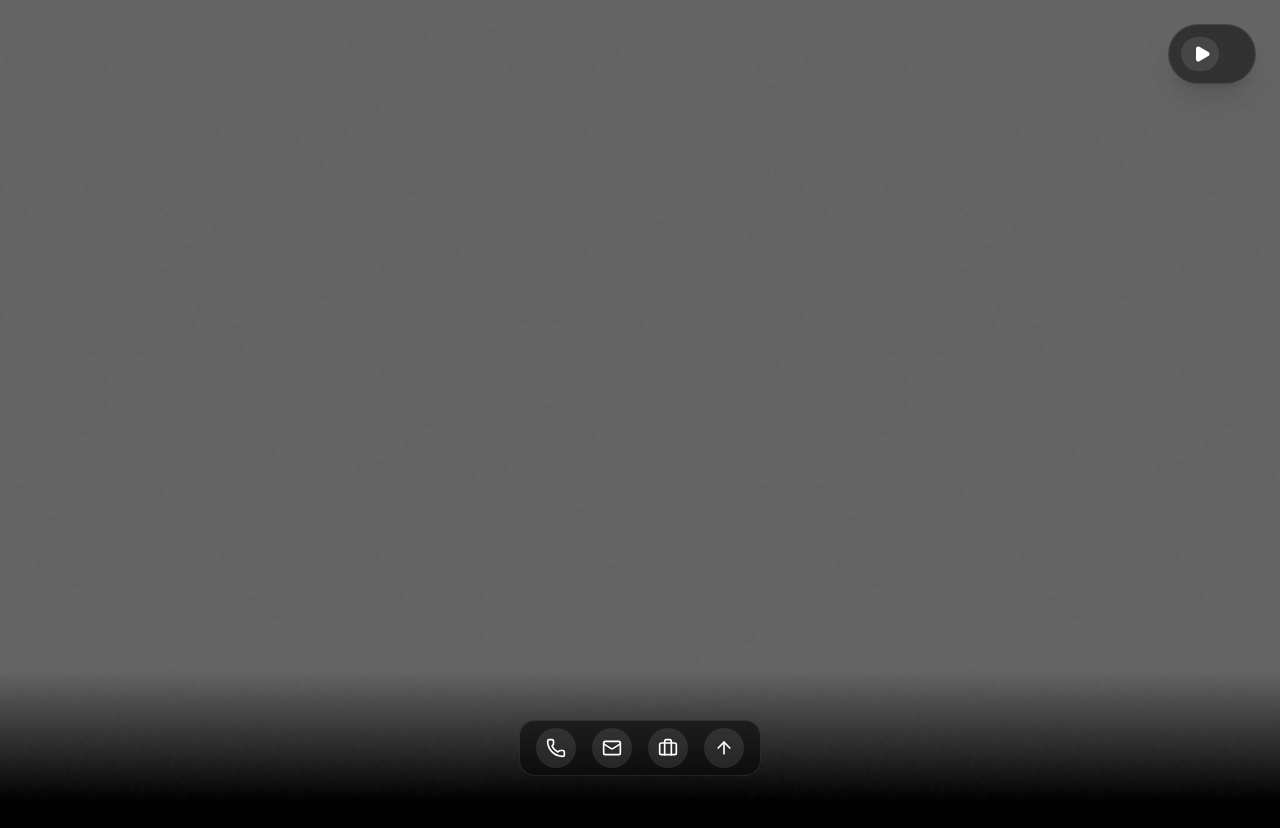
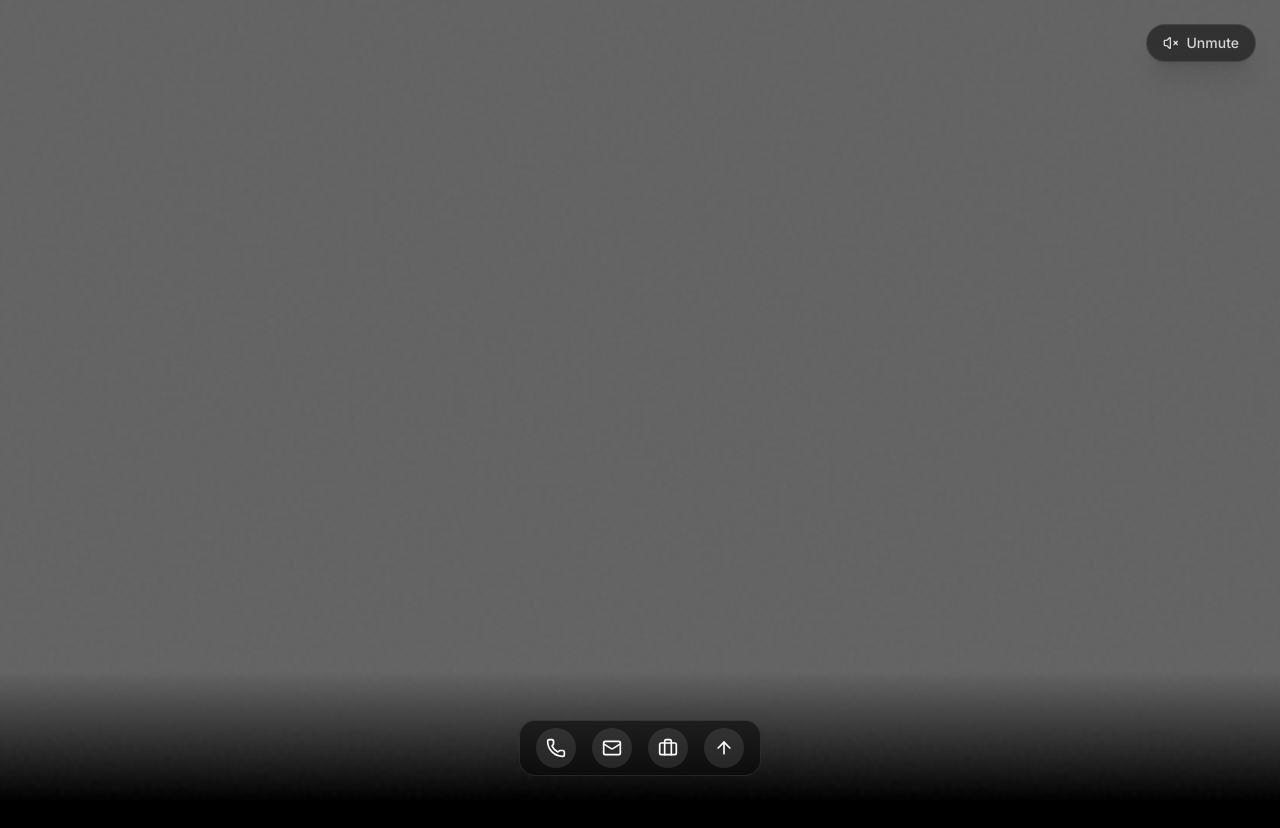
Before and after one commit to AliHasan5991/Hasan-website, a Next.js app: page / in a window 1280 px wide. Shown: the top 828 px of the page. Built offline with nearby package versions, Linux system fonts and the light colour scheme.

Commit message:
feat: implement muted autoplay audio with mute/unmute toggle at 20% volume

```diff
--- a/src/app/layout.tsx
+++ b/src/app/layout.tsx
@@ -1,10 +1,10 @@
 import type { Metadata } from "next";
 import { Inter } from "next/font/google";
 import "./globals.css";
+import AudioPlayer from "@/components/AudioPlayer";
+import { FloatingDock } from "@/components/ui/floating-dock";
 
 const inter = Inter({ subsets: ["latin"], weight: ["300", "400", "500", "600", "700"] });
-import AudioPlayer from "@/components/AudioPlayer";
-import { FloatingDock } from "@/components/ui/floating-dock";
 
 export const metadata: Metadata = {
   title: "Creative Portfolio | ScrollyCanvas",
--- a/src/components/AudioPlayer.tsx
+++ b/src/components/AudioPlayer.tsx
@@ -1,125 +1,56 @@
 "use client";
 
-import { useState, useRef, useEffect } from "react";
-import { Volume2, VolumeX, Play, Pause, Music } from "lucide-react";
+import { useRef, useState, useEffect } from "react";
+import { Volume2, VolumeX } from "lucide-react";
 
 export default function AudioPlayer() {
-  const [isPlaying, setIsPlaying] = useState(false);
-  const [volume, setVolume] = useState(0.5);
-  const [isHovered, setIsHovered] = useState(false);
-  const [needsGesture, setNeedsGesture] = useState(true); // show prompt until first click
-  const audioRef = useRef<HTMLAudioElement | null>(null);
+  const audioRef = useRef<HTMLAudioElement>(null);
+  const [isMuted, setIsMuted] = useState(true); // starts muted for autoplay compliance
 
-  // Try autoplay immediately; if blocked, keep the "enable sound" prompt visible
+  // Set volume to 20% once the element is available
   useEffect(() => {
-    const audio = audioRef.current;
-    if (!audio) return;
-
-    const onCanPlay = () => {
-      audio.volume = volume;
-      audio.muted = false;
-      audio.play()
-        .then(() => setIsPlaying(true))
-        .catch(() => setIsPlaying(false));
-    };
-
-    // If already ready, play immediately
-    if (audio.readyState >= 3) {
-      onCanPlay();
-    } else {
-      audio.addEventListener("canplaythrough", onCanPlay, { once: true });
+    if (audioRef.current) {
+      audioRef.current.volume = 0.2;
     }
-
-    return () => {
-      audio.removeEventListener("canplaythrough", onCanPlay);
-    };
-  // eslint-disable-next-line react-hooks/exhaustive-deps
   }, []);
 
-  const handleVolumeChange = (e: React.ChangeEvent<HTMLInputElement>) => {
-    const newVolume = parseFloat(e.target.value);
-    setVolume(newVolume);
-    if (audioRef.current) {
-      audioRef.current.volume = newVolume;
-    }
-  };
-
-  const togglePlay = () => {
+  const toggleMute = () => {
     if (!audioRef.current) return;
-
-    if (isPlaying) {
-      audioRef.current.pause();
-    } else {
-      audioRef.current.play().catch(e => console.error("Audio playback failed:", e));
-    }
-    setIsPlaying(!isPlaying);
-  };
-
-  const toggleMute = () => {
-    if (volume === 0) {
-      setVolume(0.2);
-      if (audioRef.current) audioRef.current.volume = 0.2;
-    } else {
-      setVolume(0);
-      if (audioRef.current) audioRef.current.volume = 0;
-    }
+    const newMuted = !isMuted;
+    audioRef.current.muted = newMuted;
+    setIsMuted(newMuted);
   };
 
   return (
-    <div
-      className="fixed top-6 right-6 z-50 flex items-center gap-3 p-3 rounded-full bg-black/50 backdrop-blur-md border border-white/10 shadow-xl transition-all duration-300 hover:bg-black/70"
-      onMouseEnter={() => setIsHovered(true)}
-      onMouseLeave={() => setIsHovered(false)}
-    >
+    <>
+      {/* Audio element: muted autoplay is universally permitted by browsers */}
       <audio
         ref={audioRef}
         src="/yulius2tudio-dreamy-japanese-lofi-anime-438118.mp3"
+        autoPlay
         loop
+        muted
         preload="auto"
       />
 
+      {/* Fixed mute/unmute toggle button */}
       <button
-        onClick={togglePlay}
-        className="text-white flex items-center justify-center p-2 rounded-full bg-white/10 hover:bg-white/20 transition-colors"
-        aria-label={isPlaying ? "Pause music" : "Play music"}
+        onClick={toggleMute}
+        aria-label={isMuted ? "Unmute background music" : "Mute background music"}
+        className="fixed top-6 right-6 z-50 flex items-center gap-2 px-4 py-2 rounded-full bg-black/50 backdrop-blur-md border border-white/10 text-white/80 text-sm font-medium shadow-xl hover:bg-black/70 hover:text-white transition-all duration-300"
       >
-        {isPlaying ? <Pause size={18} fill="currentColor" /> : <Play size={18} fill="currentColor" className="ml-1" />}
+        {isMuted ? (
+          <>
+            <VolumeX size={16} />
+            <span>Unmute</span>
+          </>
+        ) : (
+          <>
+            <Volume2 size={16} />
+            <span>Mute</span>
+          </>
+        )}
       </button>
-
-      {/* Volume slider (meter) */}
-      <div
-        className={`flex items-center overflow-hidden transition-all duration-300 ease-in-out ${
-          isHovered ? 'w-24 opacity-100 ml-1' : 'w-0 opacity-0 ml-0 pointer-events-none'
-        }`}
-      >
-        <button
-          onClick={toggleMute}
-          className="text-white/70 hover:text-white transition-colors mr-2 shrink-0"
-        >
-          {volume === 0 ? <VolumeX size={16} /> : <Volume2 size={16} />}
-        </button>
-        <input
-          type="range"
-          min="0"
-          max="1"
-          step="0.01"
-          value={volume}
-          onChange={handleVolumeChange}
-          className="w-full h-1 bg-white/20 rounded-lg appearance-none cursor-pointer hover:bg-white/40 focus:outline-none focus:ring-2 focus:ring-white/50 accent-white"
-          style={{
-            background: `linear-gradient(to right, white ${volume * 100}%, rgba(255,255,255,0.2) ${volume * 100}%)`
-          }}
-        />
-      </div>
-
-      {/* Playing indicator when not hovered */}
-      <div
-        className={`flex items-center justify-center transition-all duration-300 ease-in-out ${
-          isPlaying && !isHovered ? 'w-6 opacity-100 ml-1' : 'w-0 opacity-0 ml-0 pointer-events-none'
-        }`}
-      >
-         <Music size={16} className="text-white/60 animate-pulse" />
-      </div>
-    </div>
+    </>
   );
 }
```
